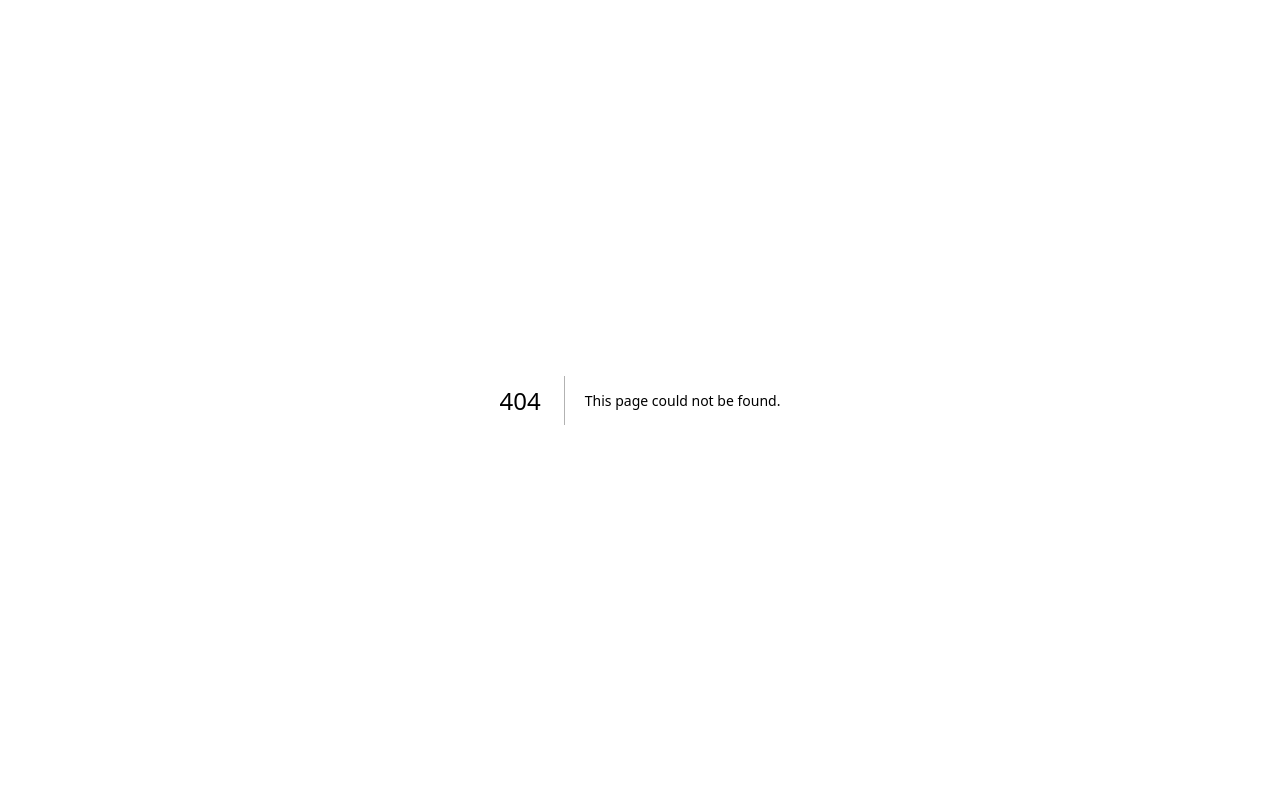
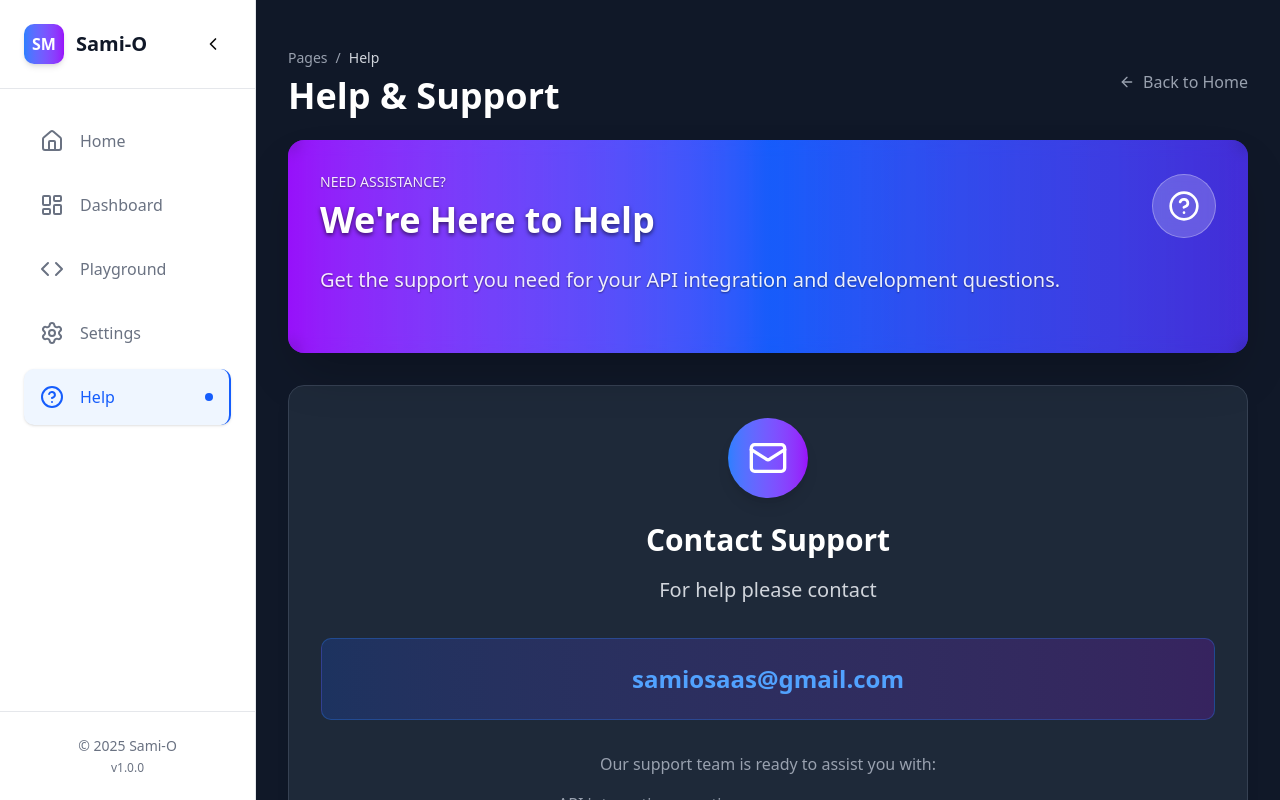
Before and after one commit to SamiracleWhip/sami-o-api-dashboard, a Next.js app: page /dashboards/help in a window 1280 px wide. Before the commit this address had no page. Built offline with nearby package versions, Linux system fonts and the light colour scheme; no server answers.

Commit message:
help page done

```diff
--- /dev/null
+++ b/app/dashboards/help/page.tsx
@@ -0,0 +1,165 @@
+'use client';
+
+import { useState } from 'react';
+import { ArrowLeft, HelpCircle, Mail, Menu, X } from 'lucide-react';
+import Link from 'next/link';
+import { useSession } from 'next-auth/react';
+import Sidebar from '@/components/Sidebar';
+
+// Header Component
+const DashboardHeader = ({ sidebarOpen, setSidebarOpen }: { sidebarOpen: boolean; setSidebarOpen: (open: boolean) => void }) => (
+  <div className="lg:hidden bg-gray-800 border-b border-gray-700 px-4 py-3">
+    <div className="flex items-center justify-between">
+      <button
+        onClick={() => setSidebarOpen(true)}
+        className="p-2 rounded-md text-gray-400 hover:text-gray-300 hover:bg-gray-700 touch-manipulation"
+      >
+        <Menu size={20} />
+      </button>
+      <div className="flex items-center gap-2">
+        <div className="w-6 h-6 bg-gradient-to-br from-blue-500 to-purple-600 rounded-lg flex items-center justify-center">
+          <span className="text-white font-bold text-xs">SM</span>
+        </div>
+        <span className="text-lg font-semibold text-white">Sami-O</span>
+      </div>
+      <div className="w-10" />
+    </div>
+  </div>
+);
+
+// Page Header Component
+const PageHeader = () => (
+  <div className="mb-6 md:mb-8">
+    <div className="flex flex-col sm:flex-row sm:items-center sm:justify-between mb-4 md:mb-6 gap-3">
+      <div>
+        <nav className="text-xs md:text-sm text-gray-400 mb-2">
+          <Link href="/" className="hover:text-gray-300">Pages</Link>
+          <span className="mx-2">/</span>
+          <span className="text-gray-300">Help</span>
+        </nav>
+        <h1 className="text-2xl md:text-3xl lg:text-4xl font-bold text-white">Help & Support</h1>
+      </div>
+      <div className="flex items-center gap-2">
+        <Link
+          href="/"
+          className="flex items-center gap-2 text-gray-400 hover:text-gray-300 transition-colors text-sm md:text-base"
+        >
+          <ArrowLeft className="w-4 h-4" />
+          Back to Home
+        </Link>
+      </div>
+    </div>
+
+    {/* Gradient Card */}
+    <div className="bg-gradient-to-r from-purple-600 via-blue-600 to-indigo-700 rounded-xl md:rounded-2xl p-4 md:p-6 lg:p-8 text-white relative overflow-hidden shadow-2xl">
+      <div className="absolute inset-0 bg-gradient-to-r from-purple-600/20 via-blue-600/20 to-indigo-700/20 backdrop-blur-sm"></div>
+      <div className="relative z-10">
+        <div className="flex flex-col sm:flex-row sm:items-center sm:justify-between mb-4 md:mb-6 gap-4">
+          <div>
+            <p className="text-xs md:text-sm font-medium opacity-90 mb-2" style={{ textShadow: '0 1px 2px rgba(0,0,0,0.5)' }}>
+              NEED ASSISTANCE?
+            </p>
+            <h2 className="text-2xl md:text-3xl lg:text-4xl font-bold" style={{ textShadow: '0 2px 4px rgba(0,0,0,0.6)' }}>
+              We're Here to Help
+            </h2>
+          </div>
+          <div className="flex items-center justify-center w-16 h-16 bg-white/20 backdrop-blur-sm rounded-full border border-white/30">
+            <HelpCircle className="w-8 h-8 text-white" />
+          </div>
+        </div>
+
+        <div className="mb-4 md:mb-6">
+          <p className="text-lg md:text-xl opacity-90 leading-relaxed" style={{ textShadow: '0 1px 2px rgba(0,0,0,0.5)' }}>
+            Get the support you need for your API integration and development questions.
+          </p>
+        </div>
+      </div>
+    </div>
+  </div>
+);
+
+// Help Content Component
+const HelpContent = () => (
+  <div className="bg-gray-800 rounded-xl md:rounded-2xl border border-gray-700 p-4 md:p-6 lg:p-8 shadow-lg">
+    <div className="text-center">
+      <div className="inline-flex items-center justify-center w-20 h-20 bg-gradient-to-r from-blue-500 to-purple-600 rounded-full mb-6 shadow-lg">
+        <Mail className="w-10 h-10 text-white" />
+      </div>
+
+      <h3 className="text-2xl md:text-3xl font-bold text-white mb-4">
+        Contact Support
+      </h3>
+
+      <p className="text-lg md:text-xl text-gray-300 mb-8 leading-relaxed">
+        For help please contact
+      </p>
+
+      <div className="bg-gradient-to-r from-blue-600/20 to-purple-600/20 border border-blue-500/30 rounded-lg p-6 mb-8">
+        <a
+          href="mailto:samiosaas@gmail.com"
+          className="text-xl md:text-2xl font-semibold text-blue-400 hover:text-blue-300 transition-colors break-all"
+        >
+          samiosaas@gmail.com
+        </a>
+      </div>
+
+      <div className="space-y-4 text-gray-400 text-sm md:text-base">
+        <p>
+          Our support team is ready to assist you with:
+        </p>
+        <ul className="text-left max-w-md mx-auto space-y-2">
+          <li className="flex items-center gap-2">
+            <div className="w-1.5 h-1.5 bg-blue-500 rounded-full"></div>
+            API integration questions
+          </li>
+          <li className="flex items-center gap-2">
+            <div className="w-1.5 h-1.5 bg-blue-500 rounded-full"></div>
+            Technical troubleshooting
+          </li>
+          <li className="flex items-center gap-2">
+            <div className="w-1.5 h-1.5 bg-blue-500 rounded-full"></div>
+            Account and billing support
+          </li>
+          <li className="flex items-center gap-2">
+            <div className="w-1.5 h-1.5 bg-blue-500 rounded-full"></div>
+            Feature requests and feedback
+          </li>
+        </ul>
+      </div>
+    </div>
+  </div>
+);
+
+export default function HelpPage() {
+  const { data: session, status } = useSession();
+  const [sidebarOpen, setSidebarOpen] = useState(false);
+
+  return (
+    <div className="flex h-screen bg-gray-900">
+      {/* Sidebar */}
+      <Sidebar isOpen={sidebarOpen} onClose={() => setSidebarOpen(false)} />
+
+      {/* Mobile overlay */}
+      {sidebarOpen && (
+        <div
+          className="fixed inset-0 bg-black bg-opacity-50 z-40 lg:hidden"
+          onClick={() => setSidebarOpen(false)}
+        />
+      )}
+
+      {/* Main content */}
+      <div className="flex-1 lg:ml-64 flex flex-col overflow-hidden">
+        {/* Mobile Header */}
+        <DashboardHeader sidebarOpen={sidebarOpen} setSidebarOpen={setSidebarOpen} />
+
+        {/* Content */}
+        <main className="flex-1 overflow-y-auto">
+          <div className="max-w-6xl mx-auto px-4 md:px-6 lg:px-8 py-6 md:py-8 lg:py-12">
+            <PageHeader />
+            <HelpContent />
+          </div>
+        </main>
+      </div>
+    </div>
+  );
+}
```
